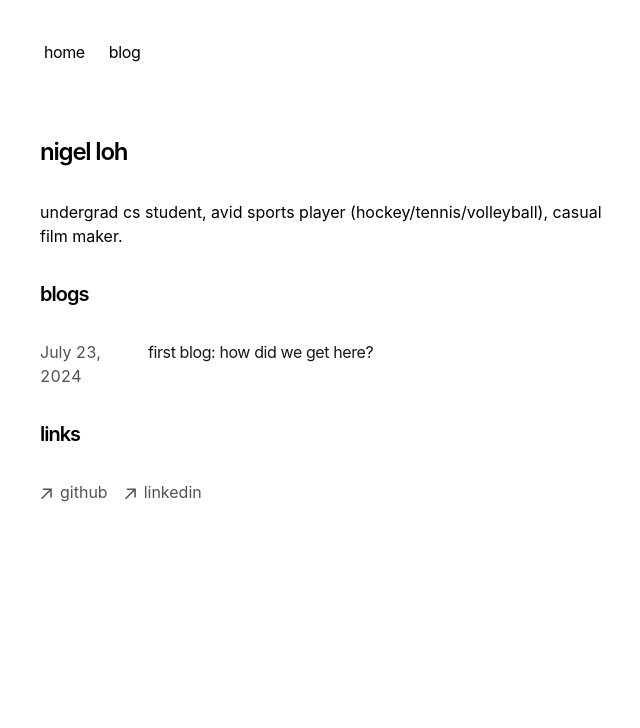
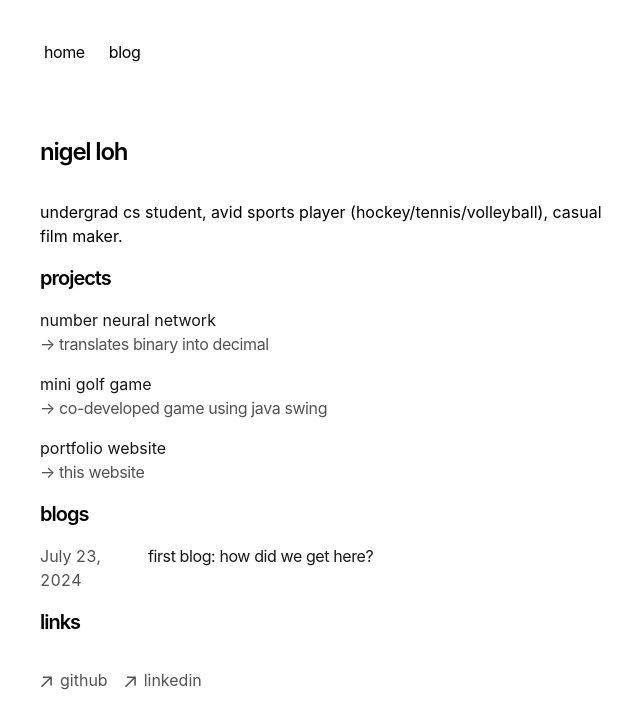
Before and after one commit to ShigeoDev/personal-website, a Next.js app: page / in a window 1280 px wide. Shown: the top 728 px of the page, without its empty margins (312-952 px from the left). Built offline with nearby package versions, Linux system fonts and the light colour scheme.

Commit message:
projects list

```diff
--- /dev/null
+++ b/app/components/projects.tsx
@@ -0,0 +1,40 @@
+const projects = [
+  {
+    name: 'number neural network',
+    description: 'translates binary into decimal',
+    link: 'https://github.com/ShigeoDev/NumberNeuralNetwork',
+  },
+  {
+    name: 'mini golf game',
+    description: 'co-developed game using java swing',
+    link: 'https://github.com/ShigeoDev/MiniGolf',
+  },
+  {
+    name: 'portfolio website',
+    description: 'this website',
+    link: 'https://github.com/ShigeoDev/portfolio-website',
+  },
+
+]
+export function Projects() {
+  return (
+    <div>
+      {projects.map((project) => formatProject(project))}
+    </div>
+  )
+}
+
+function formatProject(project: { name: string; link: string; description: string; }) {
+  return (
+    <div className="w-full flex flex-col md:flex-row space-x-0 md:space-x-2">
+      <a href={project.link} target="_blank">
+        <p className="text-neutral-900 dark:text-neutral-100">
+          {project.name}
+        </p>
+        <p className="text-neutral-600 dark:text-neutral-400 mb-4 tracking-tight">
+          {String.fromCharCode(8594) + ' ' + project.description}
+        </p>
+      </a>
+    </div>
+  )
+}
--- a/app/page.tsx
+++ b/app/page.tsx
@@ -1,4 +1,5 @@
 import { BlogPosts } from 'app/components/posts'
+import { Projects } from 'app/components/projects'
 
 export default function Page() {
   return (
@@ -9,8 +10,14 @@ export default function Page() {
       <p className="mb-4">
         {`undergrad cs student, avid sports player (hockey/tennis/volleyball), casual film maker.`}
       </p>
-      <div className="my-8">
-        <h2 className="mb-8 text-xl font-semibold tracking-tighter">
+      <div className="mb-0">
+        <h2 className="mb-4 text-xl font-semibold tracking-tighter">
+          projects
+        </h2>
+        <Projects />
+      </div>
+      <div className="mb-4">
+        <h2 className="mb-4 text-xl font-semibold tracking-tighter">
           blogs
         </h2>
         <BlogPosts />
```
